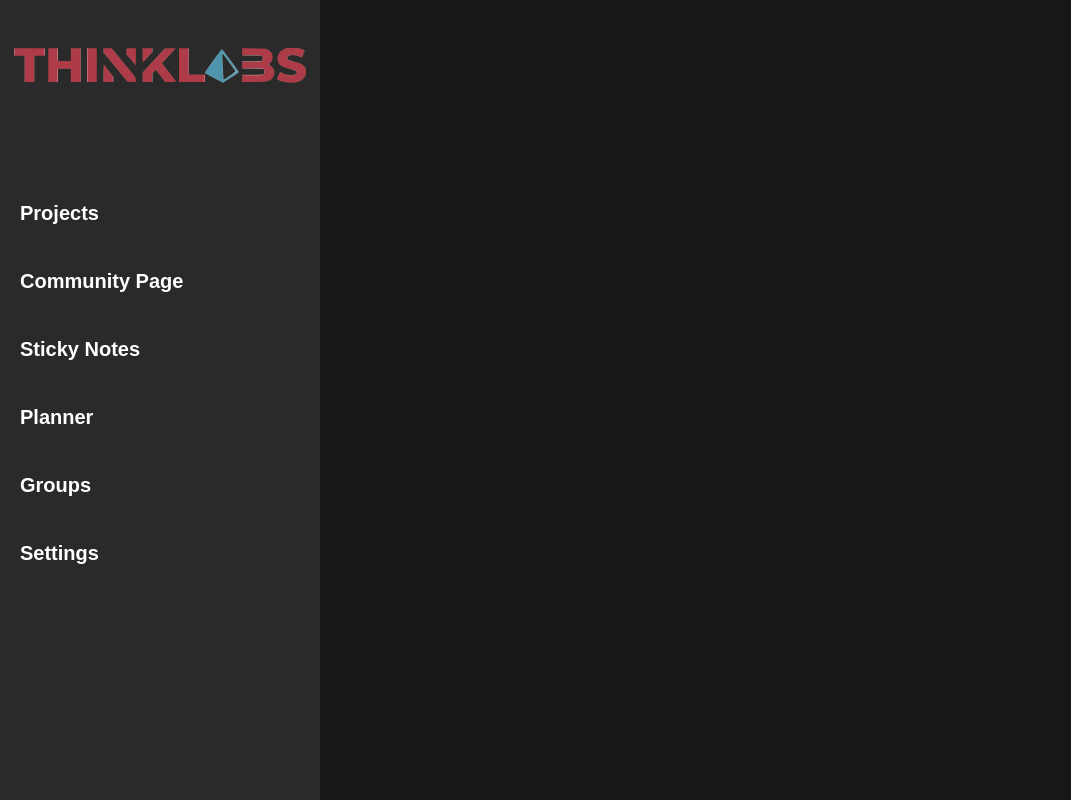
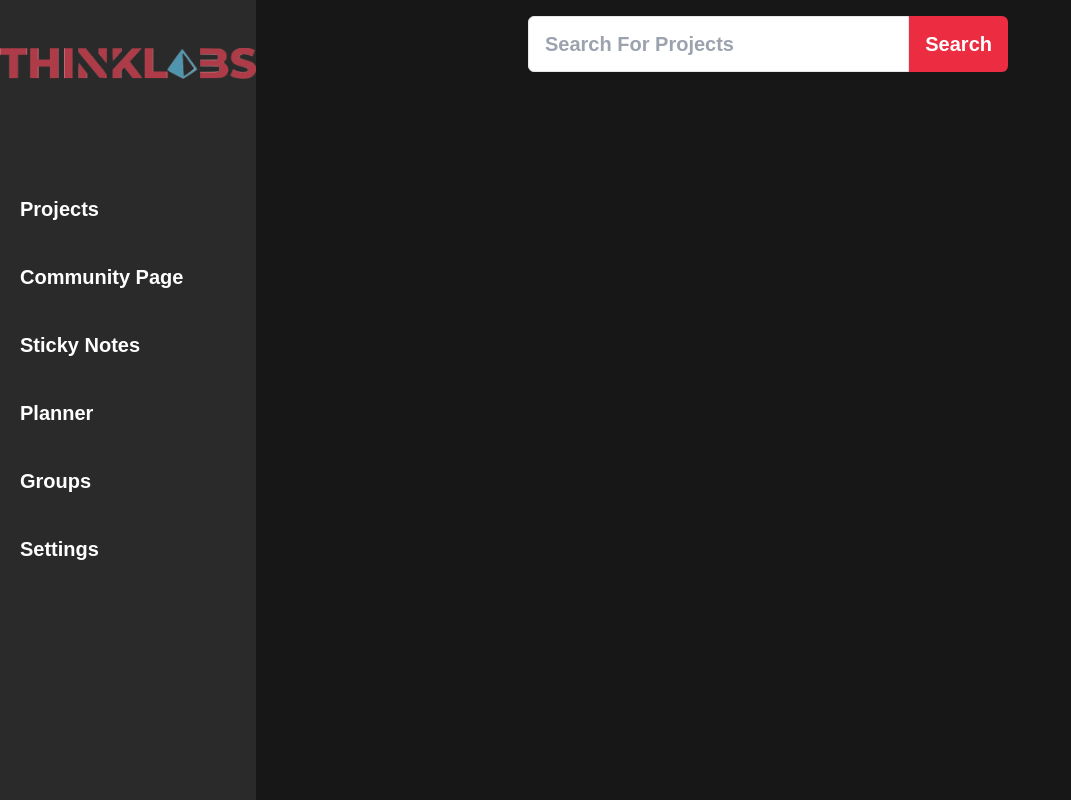
Before and after one commit to AdiKsOnDev/CollaboralHub, a React (Create React App) app: page /Home in a window 1280 px wide. Shown: the whole page, without its empty margins (0-1071 px from the left). Built offline with nearby package versions, Linux system fonts and the light colour scheme; the HTML template or start-up script is replaced by a standard one.

Commit message:
feat: Added a searchbox to the status bar
TODO: Add a user profile button

```diff
--- a/package.json
+++ b/package.json
@@ -7,6 +7,7 @@
     "@testing-library/react": "^13.4.0",
     "@testing-library/user-event": "^13.5.0",
     "firebase": "^10.7.1",
+    "fuse": "^0.10.0",
     "react": "^18.2.0",
     "react-dom": "^18.2.0",
     "react-router-dom": "^6.21.1",
--- a/src/components/HomeBox.js
+++ b/src/components/HomeBox.js
@@ -1,8 +1,9 @@
-import React from 'react';
+import StatusBar from "./StatusBar.js";
 
 function HomeBox() {
   return (
-    <div className="home-box">
+    <div className="flex flex-col w-full bg-primary">
+      <StatusBar />
     </div>
   );
 }
--- /dev/null
+++ b/src/components/SearchBox.js
@@ -0,0 +1,48 @@
+import React, { useState } from "react";
+import { database } from "../firebase";
+import { collection, getDocs } from "firebase/firestore";
+import { Link } from "react-router-dom";
+
+const SearchBox = () => {
+
+  const [searchQuery, setSearchQuery] = useState("");
+  const [searchResults, setSearchResults] = useState([]);
+
+  const handleSearch = async () => {
+    const projectsRef = collection(database, "Projects");
+    const querySnapshot = await getDocs(projectsRef);
+    const allProjects = querySnapshot.docs.map((doc) => doc.data());
+
+    // Perform the fuzzy search
+    // const searchResults = fuse.search(searchQuery);
+
+    // Extract the matched documents
+    const results = searchResults.map((result) => result.item);
+
+    setSearchResults(results);
+  };
+
+
+
+  return (
+    <div className="container w-2/4 mx-auto p-4 flex flex-col justify-center items-center">
+      <div className="flex w-full">
+        <input
+          type="text"
+          placeholder="Search For Projects"
+          value={searchQuery}
+          className="w-full h-14 px-4 py-2 border rounded-l-md focus:outline-none text-xl font-semibold"
+          onChange={(e) => setSearchQuery(e.target.value)}
+        />
+        <button
+          className="px-4 py-2 h-14 text-text-color bg-accent-red font-semibold rounded-r-md focus:outline-none text-xl hover:bg-dark-red duration-300"
+          onClick={handleSearch}
+        >
+          Search
+        </button>
+      </div>
+    </div>
+  );
+};
+
+export default SearchBox;
--- /dev/null
+++ b/src/components/StatusBar.js
@@ -0,0 +1,11 @@
+import SearchBox from "./SearchBox.js";
+
+function StatusBar() {
+  return (
+    <div className="flex flex-row w-full">
+      <SearchBox />
+    </div>
+  );
+}
+
+export default StatusBar;
--- a/src/pages/Home.js
+++ b/src/pages/Home.js
@@ -4,7 +4,7 @@ import Navbar from '../components/Navbar.js';
 
 function Home() {
   return (
-    <div className="home-page">
+    <div className="w-screen flex">
       <Navbar />
       <HomeBox />
     </div>
--- a/tailwind.config.js
+++ b/tailwind.config.js
@@ -12,6 +12,7 @@ module.exports = {
         'text-color':'#FFFFFF',
         'accent-red':'#EC2C40',
         'accent-blue':'#00A9E5',
+        'dark-red': '#940513'
       }
     },
   },
```
Also changed, not shown: 1 other file (tests, documents, lock files or other folders).
